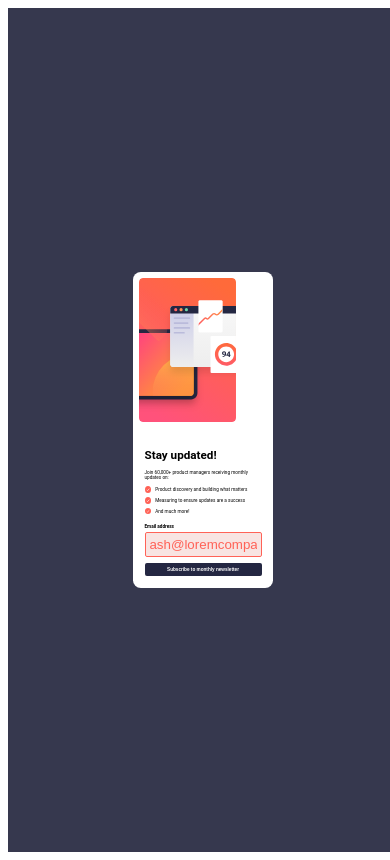
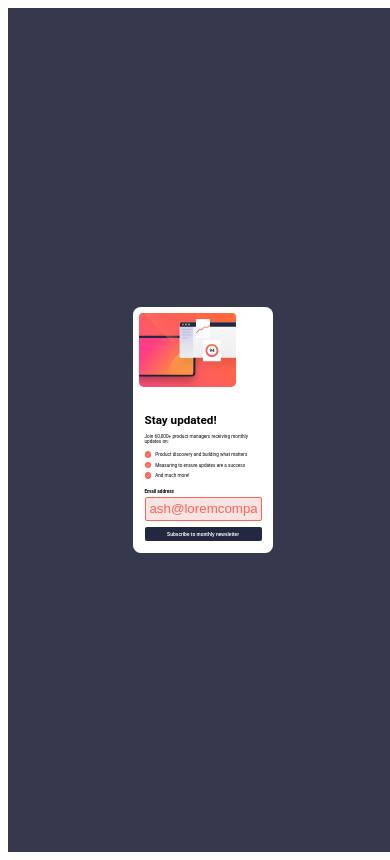
Before and after one commit to annaduong17/newsletter, a React (Create React App) app: page / in a window 390 px wide. Built offline with nearby package versions, Linux system fonts and the light colour scheme; a web font is replaced by a local one.

Commit message:
refactor event listener so that appropriate illustration is rendered upon SubscribePage mounting without waiting for resize

```diff
--- a/src/components/App.js
+++ b/src/components/App.js
@@ -1,4 +1,4 @@
-import { useState, useEffect, useRef } from 'react';
+import { useState, useEffect } from 'react';
 import SubscribePage from './SubscribePage';
 import SuccessPage from './SuccessPage';
 import IllustrationDesktop from '../images/illustration-sign-up-desktop.svg';
@@ -7,7 +7,7 @@ import IllustrationMobile from '../images/illustration-sign-up-mobile.svg'
 function App() {
   const [ email, setEmail ] = useState('');
   const [ formSubmitted, setFormSubmitted ] = useState(false);
-  const illustration = useRef();
+  const [ isDesktop, setIsDesktop ] = useState(window.innerWidth > 800);
 
   const handleEmailChange = (e) => {
     setEmail(e.target.value);
@@ -19,11 +19,7 @@ function App() {
   };
 
   const updateIllustration = () => {
-    if (window.innerWidth < 800) {
-      illustration.current.src = IllustrationMobile;
-    } else {
-      illustration.current.src = IllustrationDesktop;
-    }
+    setIsDesktop(window.innerWidth > 800);
   }
 
   useEffect(() => {
@@ -39,7 +35,7 @@ function App() {
     <div className='container flex-center'>
       {formSubmitted ? <SuccessPage email={email} /> : <div className='main-content'>
         <SubscribePage email={email} onChange={handleEmailChange} onSubmit={handleOnSubmit}/>
-        <img ref={illustration} id='illustration' src={IllustrationDesktop} alt="illustration" />
+        {isDesktop ? <img className='illustration' src={IllustrationDesktop} alt="illustration" /> : <img className='illustration' src={IllustrationMobile} alt="illustration" />}
       </div>}
     </div>
   )
--- a/src/index.scss
+++ b/src/index.scss
@@ -82,7 +82,7 @@ ul {
   margin: 3vw;
 }
 
-#illustration {
+.illustration {
   max-width: 25vw;
   height: auto;
   border-radius: 1vw;
@@ -131,9 +131,9 @@ input {
   .main-content {
     flex-direction: column;
 
-    img:nth-child(4) {
+    .illustration {
       order: 1;
-      src: url('./images/illustration-sign-up-mobile.svg');
+
     }
 
     .text-content {
```
